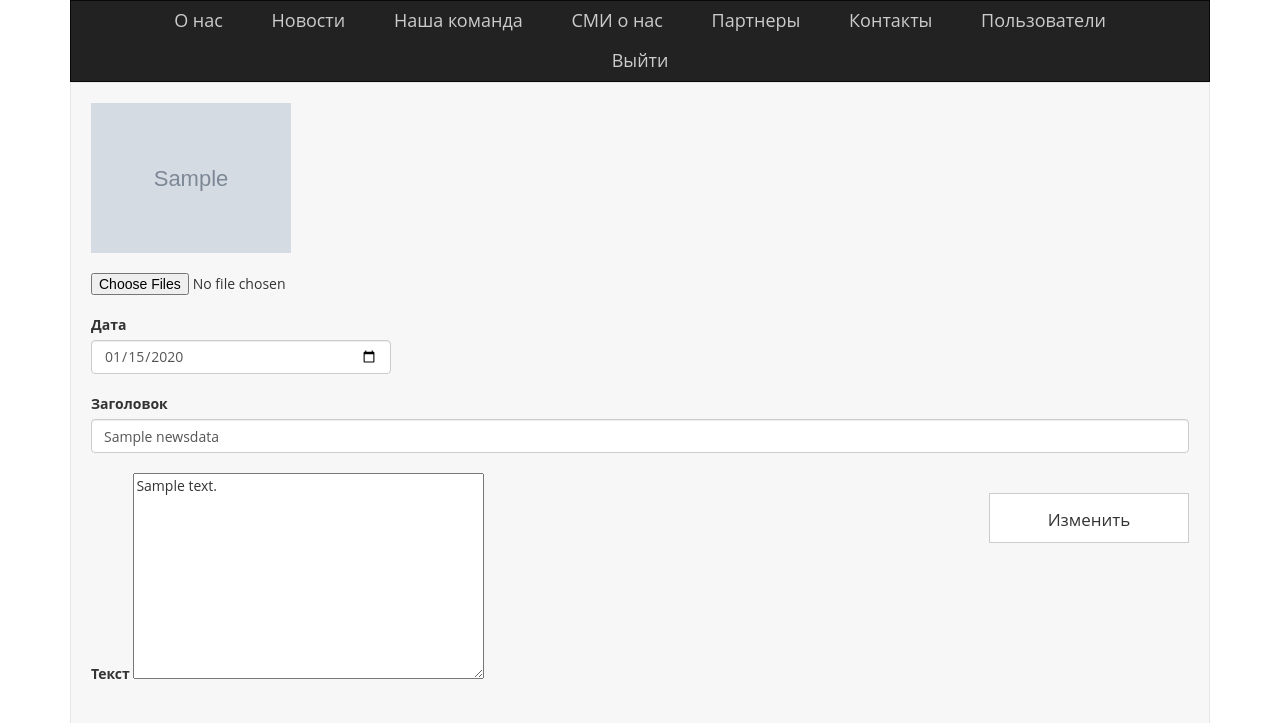
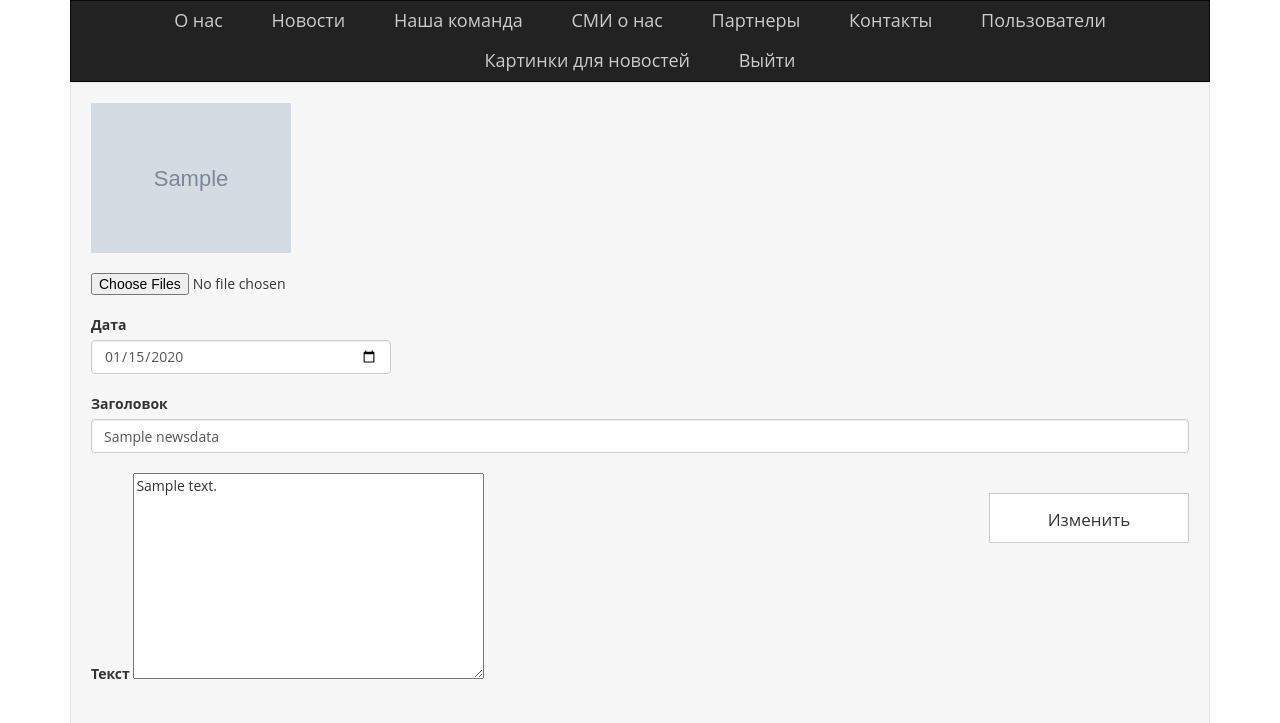
Before and after one commit to PavelRem/VPG3, a Django app: page /admin/news_update/1 in a window 1280 px wide. Shown: the top 723 px of the page. Run offline with Django 3.2, Linux system fonts and the light colour scheme; a user stored in the database is signed in; tables that the repository leaves empty hold one stand-in row (values such as "Sample post"); grey boxes marked "Sample" are stand-in pictures; some libraries are stand-ins or nearby versions.

Commit message:
admin changes

```diff
--- a/myadmin/templates/navbar.html
+++ b/myadmin/templates/navbar.html
@@ -39,6 +39,7 @@
             <li><a href="{% url 'myadmin:partners' %}">Партнеры</a></li>
             <li><a href="{% url 'myadmin:contacts' %}">Контакты</a></li>
             <li><a href="{% url 'myadmin:users' %}">Пользователи</a></li>
+            <li><a href="{% url 'myadmin:image' %}">Картинки для новостей</a></li>
             <li><a href="/admin/logout">Выйти</a></li>
           </ul>
         </div>
--- a/myadmin/templates/news_update.html
+++ b/myadmin/templates/news_update.html
@@ -56,23 +56,32 @@
 {% endif %}
 
 
-
 <script>
 tinymce.init({
   selector: 'textarea',
-    height: 300,
+  height: 400,
   menubar: true,
+  required: true,
   plugins: [
     'advlist autolink lists link image charmap print preview anchor',
     'searchreplace visualblocks code fullscreen',
-      'insertdatetime media table contextmenu paste code'
+    'insertdatetime media table contextmenu paste code',
+    'image'
   ],
-    toolbar: 'undo redo | insert | styleselect | bold italic | alignleft aligncenter alignright alignjustify | bullist numlist outdent indent',
-    content_css: [
+  toolbar: 'undo redo | insert | styleselect | bold italic | alignleft aligncenter alignright alignjustify | bullist numlist outdent indent |  image',
+  menubar: "insert",
+  image_list: [
+
+   {% for image in images %}
+
+   {title: '{{ image.img_url }}', value: '{{ image.img_url }}'},
+
+   {% endfor%}
  ]
 });
 
 </script>
+
   <script>
 $("#photo").change(function() {
 
```
Lines whose indentation alone changed are shown as unchanged.
